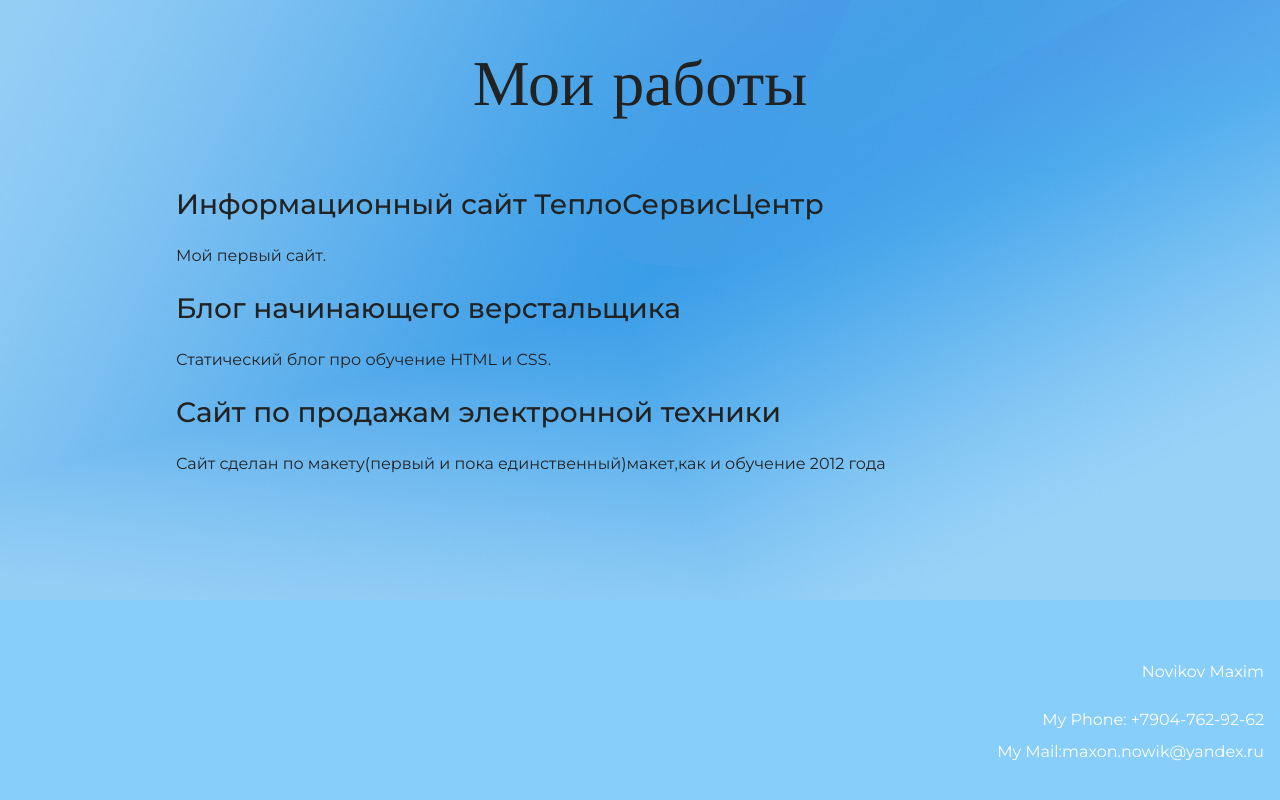
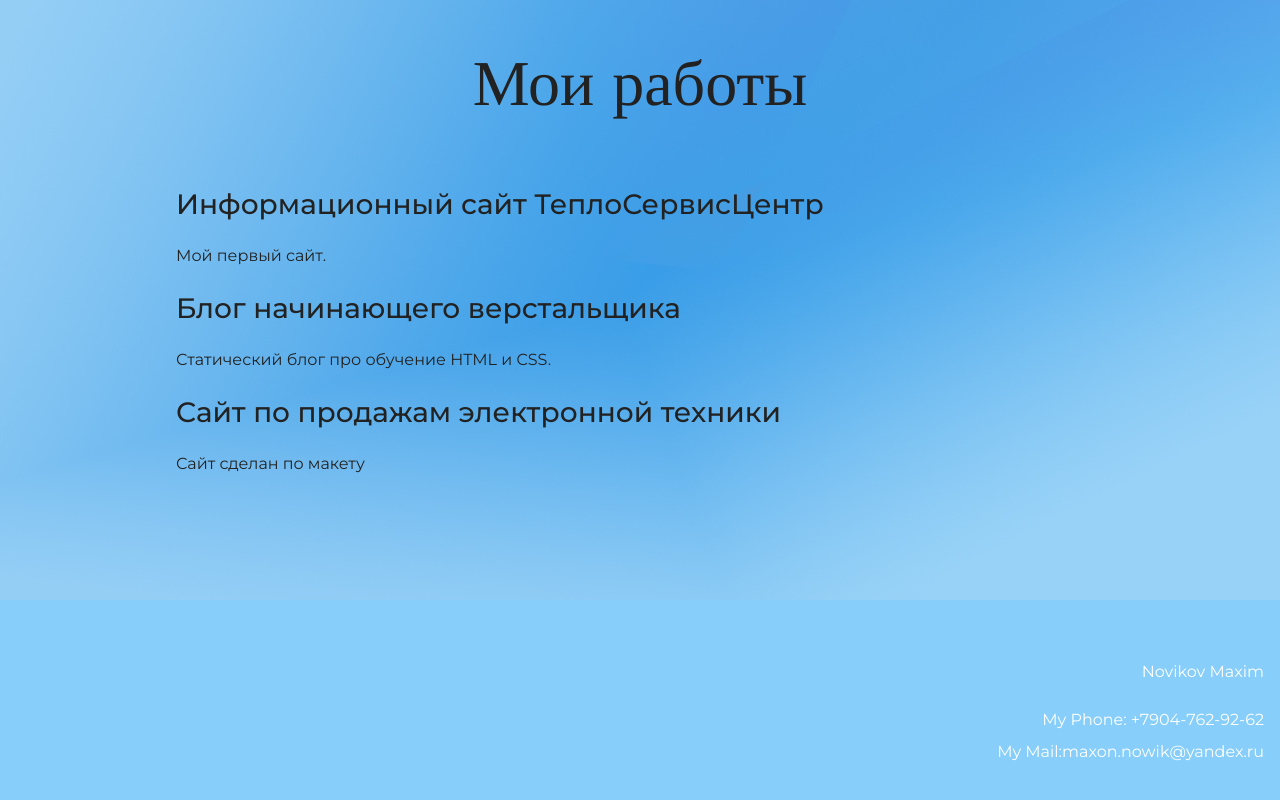
Before and after one commit to MrKalister/portfolio, a plain HTML site: page index.html in a window 1280 px wide. Shown: the part 1632-2432 px from the top of the page. Drawn offline with nearby package versions, Linux system fonts and the light colour scheme.

Commit message:
Create changes in sections portfolio and header

```diff
--- a/index.html
+++ b/index.html
@@ -10,7 +10,7 @@
   <body>
     <header class="page-header">
       <div class="container">
-        <p>My Phone: +7904-762-92-62</br>My Mail:maxon.nowik@yandex.ru</p>
+        <p> My Phone: +7904-762-92-62</br>My Mail:maxon.nowik@yandex.ru</p>
       </div>
     </header>
 
@@ -42,7 +42,7 @@
         <p>Статический блог про обучение HTML и CSS.</p>
 
         <h3>Сайт по продажам электронной техники</h3>
-        <p>Сайт сделан по макету(первый и пока единственный)макет,как и обучение 2012 года</p>
+        <p>Сайт сделан по макету</p>
       </div>
     </section>
 
```
